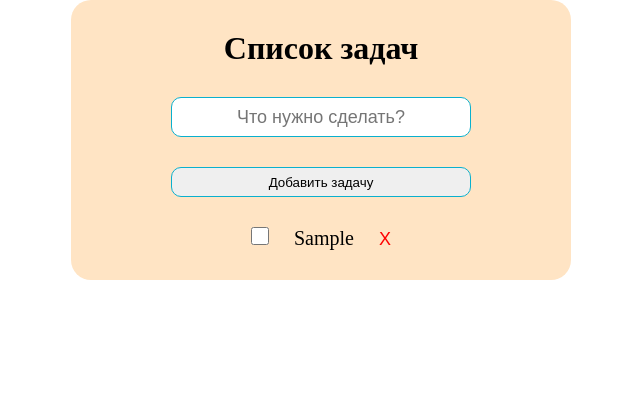
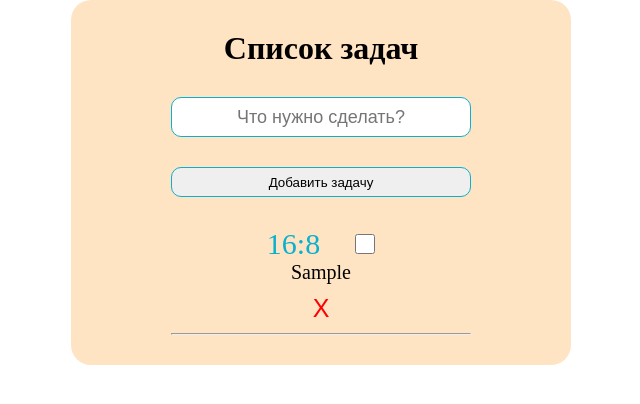
Before and after one commit to kostyanvini/kostyanvini, a plain HTML site: page ToDo/index.html in a window 1280 px wide. Both pictures are taken after typing "Sample" into the empty fields and a click on the button "Добавить задачу". Shown: the whole page, without its empty margins (319-959 px from the left). Drawn offline with Linux system fonts and the light colour scheme.

Commit message:
Добавлен вывод времени при добавлении задачи, изменен дизайн

```diff
--- a/ToDo/css/style.css
+++ b/ToDo/css/style.css
@@ -45,8 +45,8 @@
     border: none;
     background: none;
     color: red;
-    margin-left: 20px;
-    font-size: 18px;
+    font-size: 25px;
+    margin: 10px 0 10px 0;
     cursor: pointer;
 }
 .todo-list-item{
@@ -58,7 +58,11 @@
 }
 
 .task-checkbox{
-    width: 18px;
-    height: 18px;
-    margin-right: 20px;
+    width: 20px;
+    height: 20px;
 }
+.date{
+    margin-right: 30px;
+    color: #0ab0ce;
+    font-size: 30px;
+}
--- a/ToDo/js/script.js
+++ b/ToDo/js/script.js
@@ -1,5 +1,6 @@
 'use sctrict'
 //Переменные
+
 let todoText = document.querySelector('.todoText'),
 todoAdd = document.querySelector('.todo-add'),
 todoList = document.querySelector('.todo'),
@@ -25,13 +26,16 @@ todoText.addEventListener('keydown', (e) =>{
 
 //Функция добавления задач
 function addTaskInTodo(){
+    let date = new Date();
+    let dateTime = date.getHours()+ ":" + date.getMinutes();
     if(todoText.value == ""){
         alert("Введите задачу")
     }
     else{
         let newTodo = {
             todo: todoText.value,
-            checked: false
+            checked: false,
+            date: dateTime
         }
         todo.push(newTodo)
         todoAddList();
@@ -46,9 +50,10 @@ function todoAddList(){
     todo.forEach(function(item, i){
         todoTask += `
         <div class="todo-list-item">
-            <input type="checkbox" class="task-checkbox" id="task_${i}" ${item.checked ? 'checked' : ''}>
-            <label for="task_${i}">${item.todo}</label>
-            <button class="delete-todo">Х</button>
+            <span class="date">${item.date}</span>
+            <input type="checkbox" class="task-checkbox" id="task_${i}" ${item.checked ? 'checked' : ''}><br>
+            <label for="task_${i}" class="todo-text">${item.todo}</label><br>
+            <button class="delete-todo">Х</button> <hr>
         </div>
         `
         todoList.innerHTML = todoTask;
```
